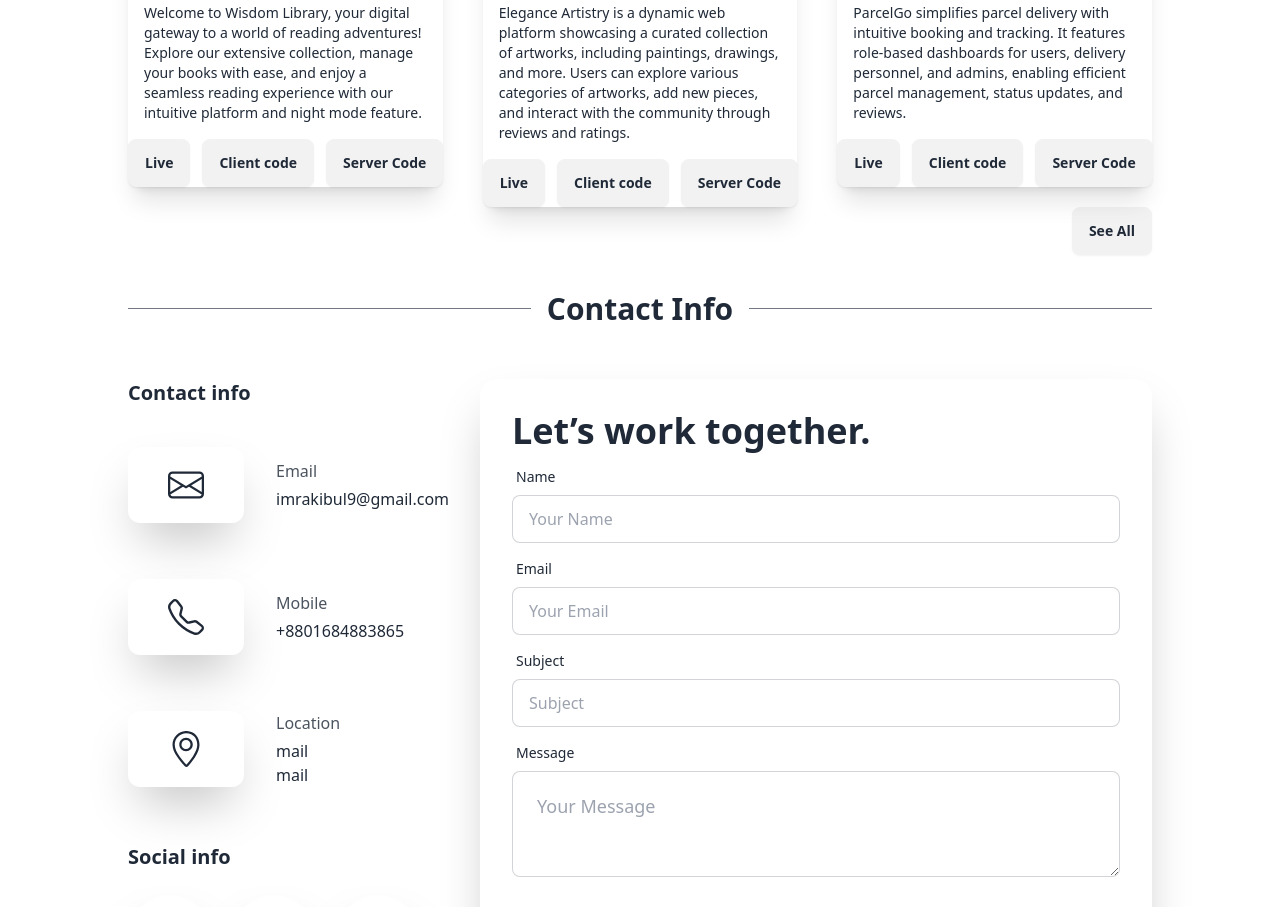
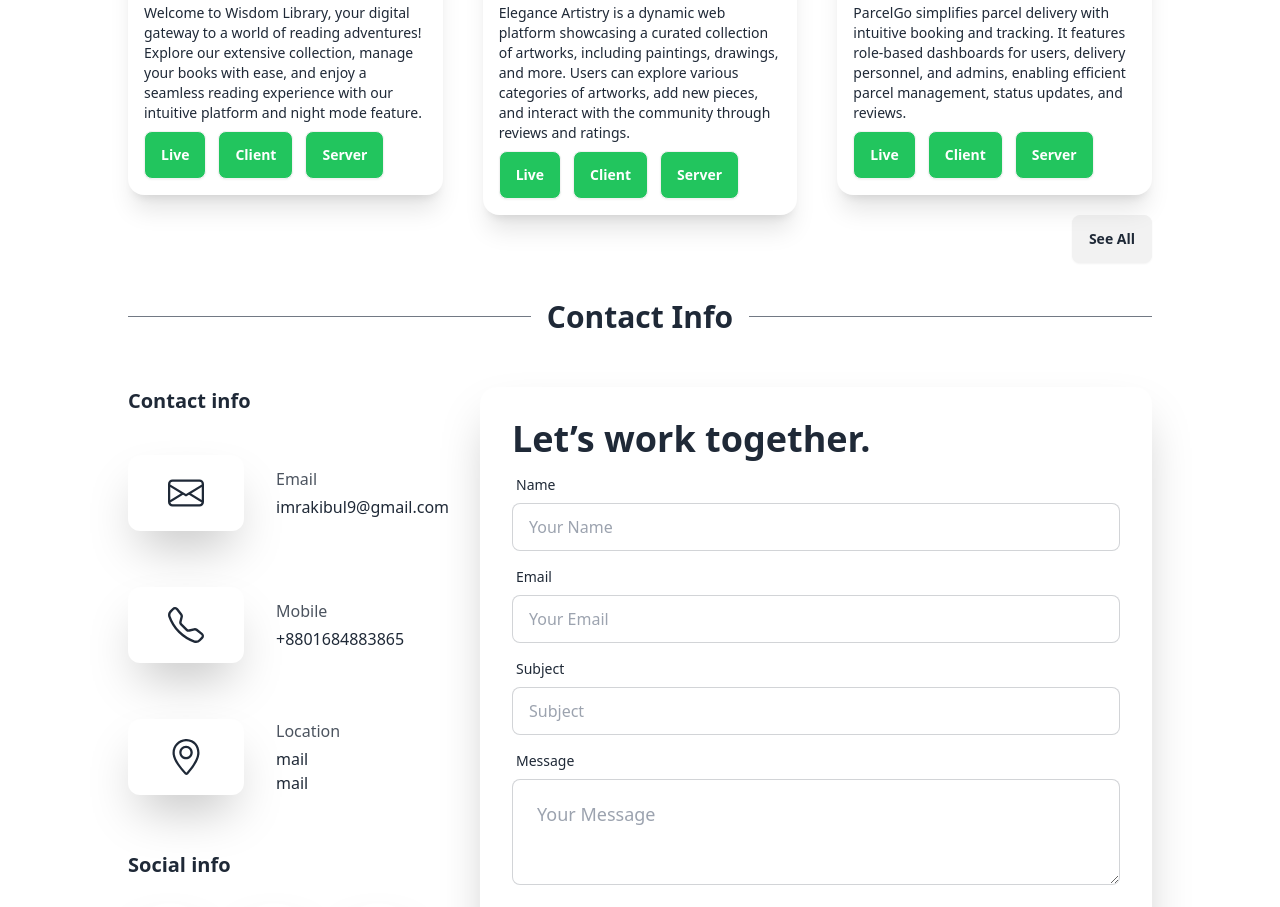
Before and after one commit to rjspyk5/web-dev-portfolio, a React (Vite) app: page / in a window 1280 px wide. Shown: the part 2040-2947 px from the top of the page. Built offline with nearby package versions, Linux system fonts and the light colour scheme.

Commit message:
added:project buttons

```diff
--- a/src/components/ProjectSection/ProjectCard.jsx
+++ b/src/components/ProjectSection/ProjectCard.jsx
@@ -1,6 +1,14 @@
 import React from "react";
+import { Link } from "react-router-dom";
 
-export const ProjectCard = ({ img, name, descreption }) => {
+export const ProjectCard = ({
+  img,
+  name,
+  descreption,
+  link,
+  server,
+  client,
+}) => {
   return (
     <div>
       <div className="card card-compact bg-base-100  shadow-xl">
@@ -10,11 +18,29 @@ export const ProjectCard = ({ img, name, descreption }) => {
         <div className="card-body">
           <h1 className="font-bold text-xl">{name}</h1>
           <p>{descreption}</p>
-        </div>
-        <div className="flex gap-3">
-          <button className="btn">Live</button>
-          <button className="btn">Client code</button>
-          <button className="btn">Server Code</button>
+          <div className="flex gap-3">
+            <Link
+              className="btn bg-green-500 text-white"
+              to={link}
+              target="_blank"
+            >
+              Live
+            </Link>
+            <Link
+              className="btn bg-green-500 text-white"
+              to={client}
+              target="_blank"
+            >
+              Client
+            </Link>
+            <Link
+              className="btn bg-green-500 text-white"
+              to={server}
+              target="_blank"
+            >
+              Server
+            </Link>
+          </div>
         </div>
       </div>
     </div>
--- a/src/components/ProjectSection/ProjectSection.jsx
+++ b/src/components/ProjectSection/ProjectSection.jsx
@@ -8,16 +8,25 @@ export const ProjectSection = () => {
     <div>
       <div className="grid grid-cols-1 md:grid-cols-2 lg:grid-cols-3 gap-10">
         <ProjectCard
+          link="https://wisdom-library-1acce.web.app/"
+          client="https://github.com/rjspyk5/wisdom-library-client"
+          server="https://github.com/rjspyk5/wisdom-library-server"
           img={p1}
           name="Wisdom Library"
           descreption="Welcome to Wisdom Library, your digital gateway to a world of reading adventures! Explore our extensive collection, manage your books with ease, and enjoy a seamless reading experience with our intuitive platform and night mode feature."
         />
         <ProjectCard
+          link="https://elegance-artistry.web.app/"
+          client="https://github.com/rjspyk5/elegance-artistry-client"
+          server="https://github.com/rjspyk5/elegance-artistry-server"
           img={p2}
           name="Elegance Artistry"
           descreption="Elegance Artistry is a dynamic web platform showcasing a curated collection of artworks, including paintings, drawings, and more. Users can explore various categories of artworks, add new pieces, and interact with the community through reviews and ratings."
         />
         <ProjectCard
+          link="https://parcel-go-a241e.web.app/"
+          client="https://github.com/rjspyk5/parcel-go-client"
+          server="https://github.com/rjspyk5/parcel-go-server"
           img={p3}
           name="Parcel Go"
           descreption="ParcelGo simplifies parcel delivery with intuitive booking and tracking. It features role-based dashboards for users, delivery personnel, and admins, enabling efficient parcel management, status updates, and reviews. "
```
